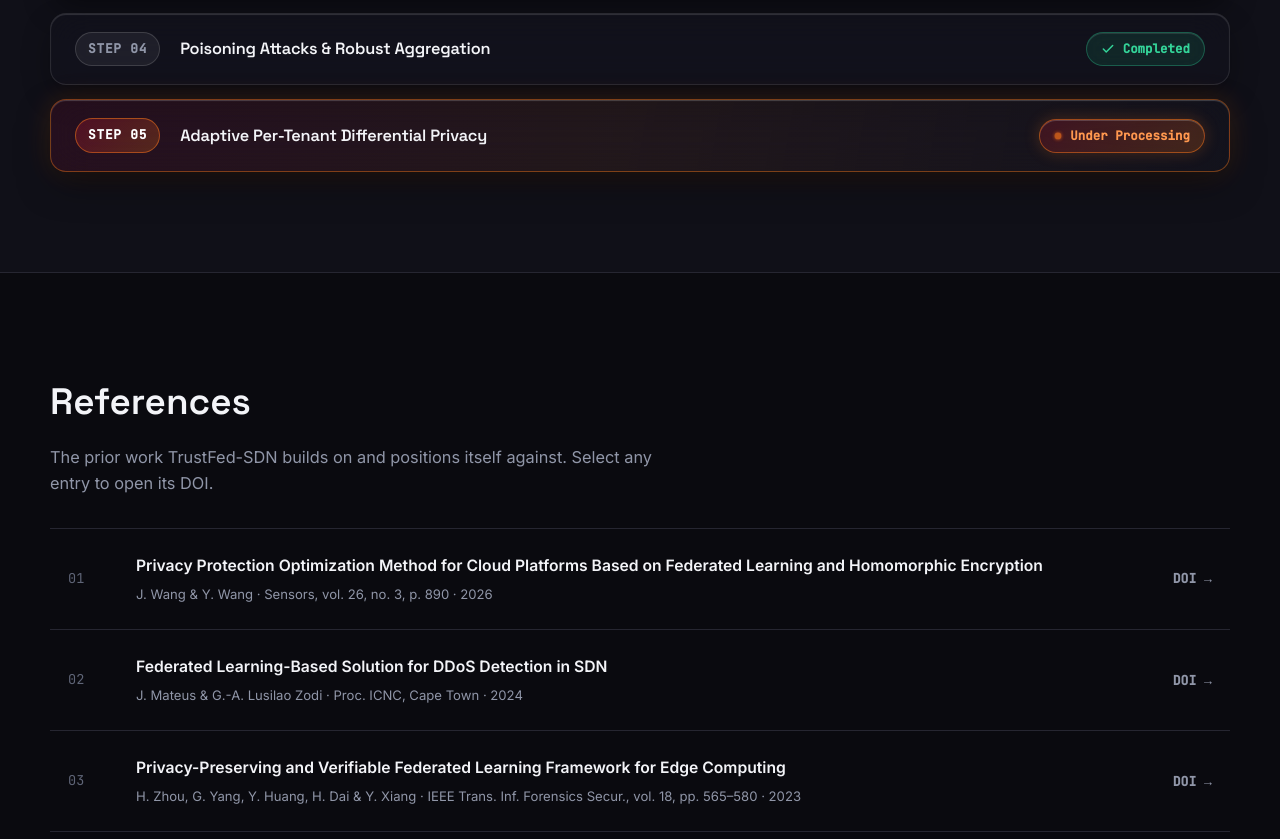
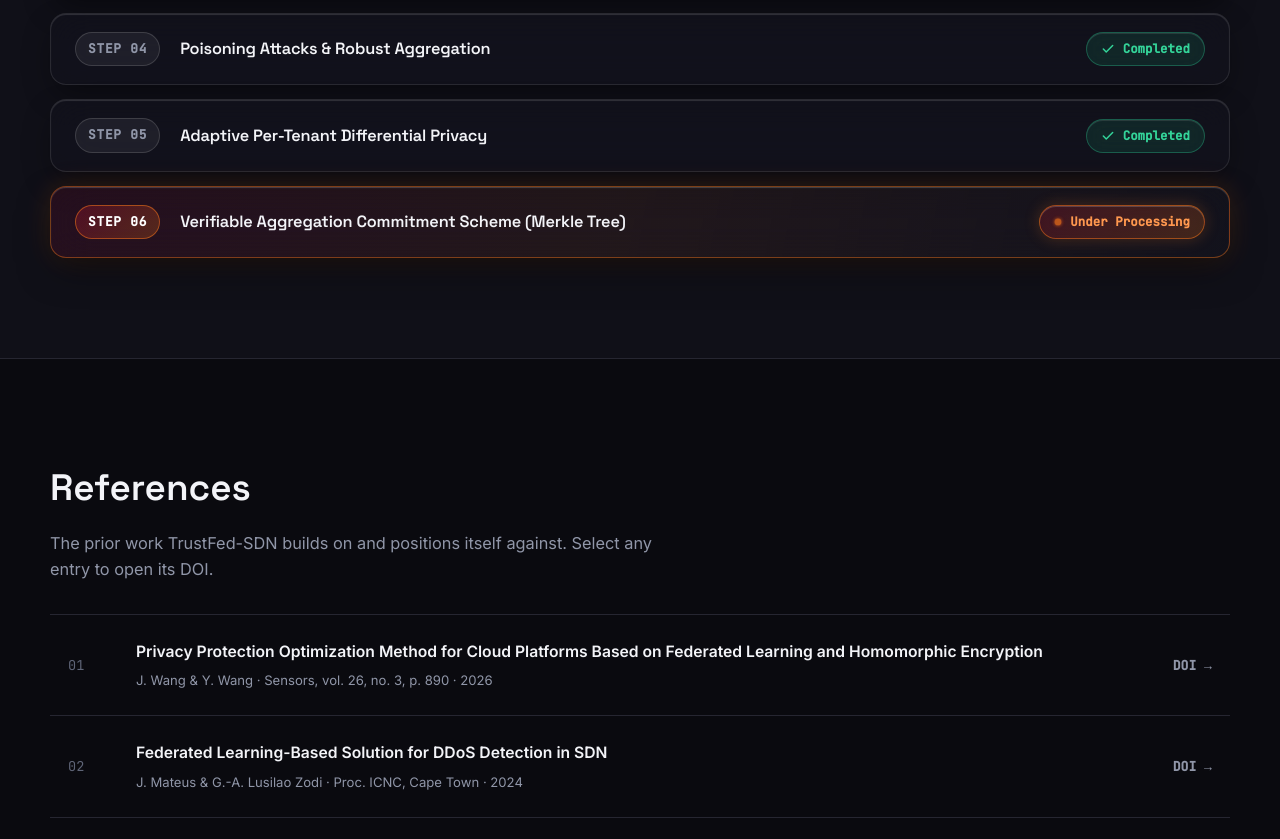
Before and after one commit to naimurhamim/trust-fed-website, a plain HTML site: page index.html in a window 1280 px wide. Shown: the part 3637-4476 px from the top of the page. Drawn offline with Linux system fonts and the light colour scheme; animation ran at ten frames a second.

Commit message:
Mark Step 05 completed and Step 06 under processing

```diff
--- a/index.html
+++ b/index.html
@@ -330,9 +330,21 @@
           </span>
         </div>
 
-        <div class="progress-glass-item is-processing">
+        <div class="progress-glass-item is-complete">
           <span class="progress-step-tag">Step 05</span>
           <span class="progress-step-title">Adaptive Per-Tenant Differential Privacy</span>
+          <span class="progress-status status-complete">
+            <svg width="14" height="14" viewBox="0 0 24 24" fill="none" stroke="currentColor" stroke-width="2.6"
+              stroke-linecap="round" stroke-linejoin="round" aria-hidden="true">
+              <polyline points="20 6 9 17 4 12"></polyline>
+            </svg>
+            Completed
+          </span>
+        </div>
+
+        <div class="progress-glass-item is-processing">
+          <span class="progress-step-tag">Step 06</span>
+          <span class="progress-step-title">Verifiable Aggregation Commitment Scheme (Merkle Tree)</span>
           <span class="progress-status status-processing">
             <span class="status-pulse-dot" aria-hidden="true"></span>
             Under Processing
```
